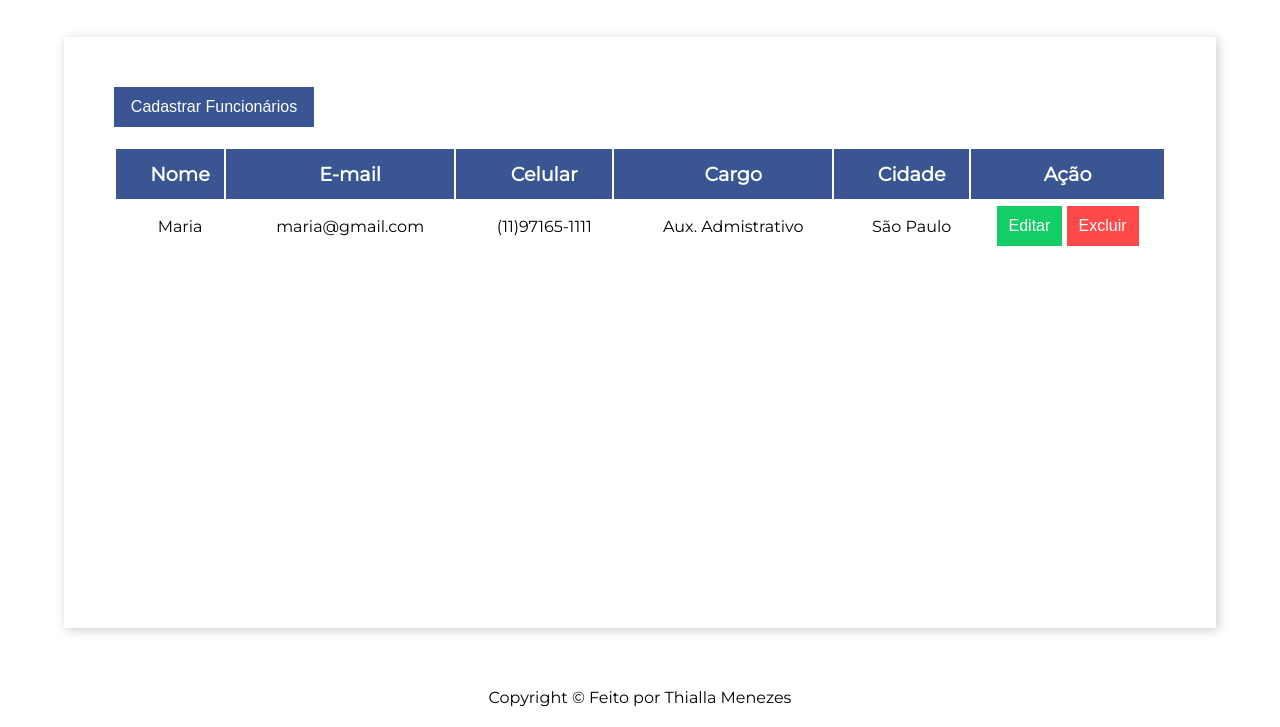
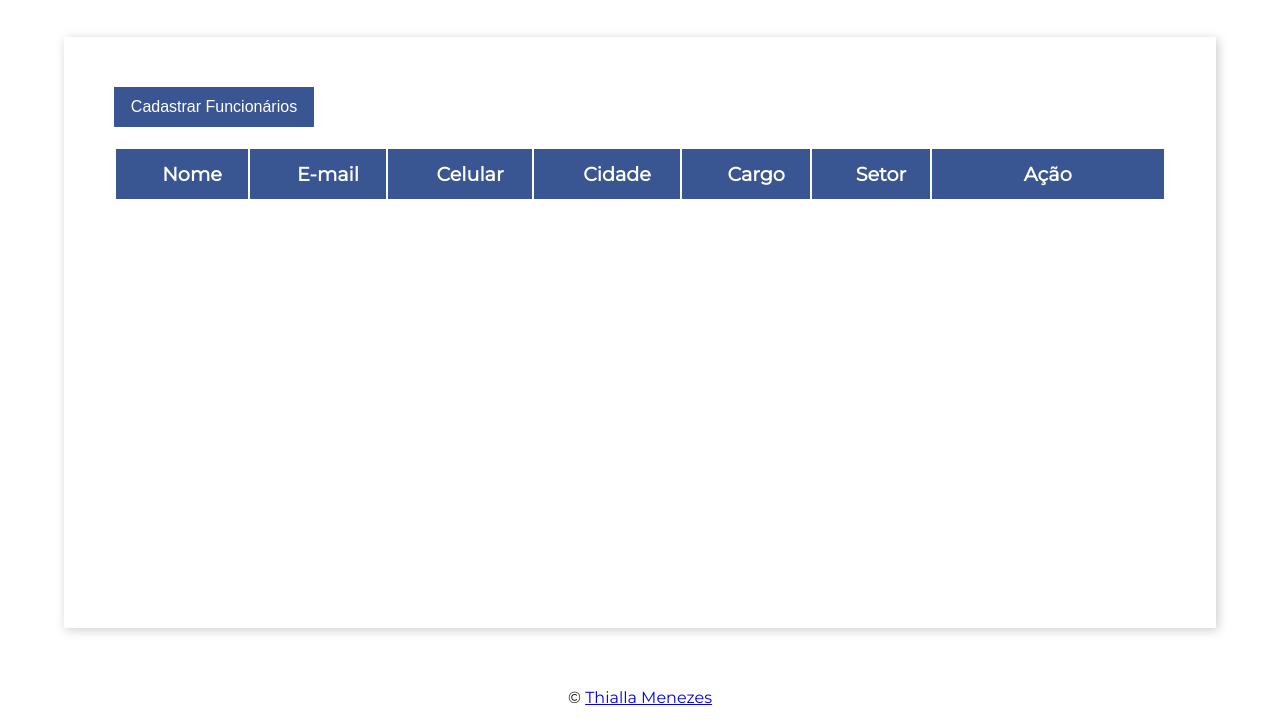
Before and after one commit to ThMenezes/Cadastro-de-funcion-rios, a plain HTML site: page index.html in a window 1280 px wide. Shown: the part 73-800 px from the top of the page. Drawn offline with Linux system fonts and the light colour scheme.

Commit message:
alteração na tabela, formulário e footer

```diff
--- a/index.html
+++ b/index.html
@@ -17,31 +17,34 @@
         <h1 class="titulo">Cadastro de funcionários</h1>
     </header>
     <main>
-        <button type="button" class="botao cadastrar" id="cadastrarFuncionario"> Cadastrar Funcionários</button>
-        <table class="registros">
+        <button type="button" class="botao cadastrar mobile" id="cadastrarFuncionario"> Cadastrar Funcionários</button>
+        <table id="tabelaFuncionario" class="registros">
             <thead>
                 <tr>
                     <th> Nome</th>
                     <th>E-mail</th>
                     <th>Celular</th>
+                    <th>Cidade</th>
                     <th>Cargo</th>
-                    <th>Cidade</th>
+                    <th>Setor</th>
                     <th>Ação</th>
                 </tr>
             </thead>
 
             <tbody>
+                <!--
                 <tr>
                     <td>Maria</td>
                     <td>maria@gmail.com</td>
                     <td>(11)97165-1111</td>
+                    <td>São Paulo</td>
                     <td>Aux. Admistrativo</td>
-                    <td>São Paulo</td>
+                    <td>Administração</td>
                     <td>
                         <button type="button" class="botao editar">Editar</button>
                         <button type="button" class="botao excluir">Excluir</button>
                     </td>
-                </tr>
+                </tr> -->
             </tbody>
         </table>
         <div class="modal" id="modal">
@@ -51,11 +54,12 @@
                     <span class="modal-close" id="modalClose">&#10006;</span>
                 </header>
                 <form  id="formulario" class="modal-form">
-                    <input type="text" id="nome" class="modal-field" placeholder="Nome do Funcionário" required>
+                    <input type="text" id="nome" data-index="new" class="modal-field" placeholder="Nome do Funcionário" required>
                     <input type="email" id="email" class="modal-field" placeholder="E-mail do Funcionário" required>
                     <input type="text" id="celular" class="modal-field" placeholder="Celular do Funcionário" required>
+                    <input type="text" id="cidade" class="modal-field" placeholder="Cidade do Funcionário" required>
                     <input type="text" id="cargo" class="modal-field" placeholder="Cargo do Funcionário" required>
-                    <input type="text" id="cidade" class="modal-field" placeholder="Cidade do Funcionário" required>
+                    <input type="text" id="setor" class="modal-field" placeholder="Setor do Funcionário" required>
                 </form>
                 <footer class="modal-footer">
                     <button id="salvar" class="botao salvar">Salvar</button>
@@ -65,7 +69,7 @@
         </div>
     </main>
     <footer>
-        Copyright &copy; Feito por Thialla Menezes
+         &copy; <a href="https://github.com/ThMenezes" target="_blank"> Thialla Menezes</a>
     </footer>
     <script src="assets/js/script.js"></script>
 </body>
```
